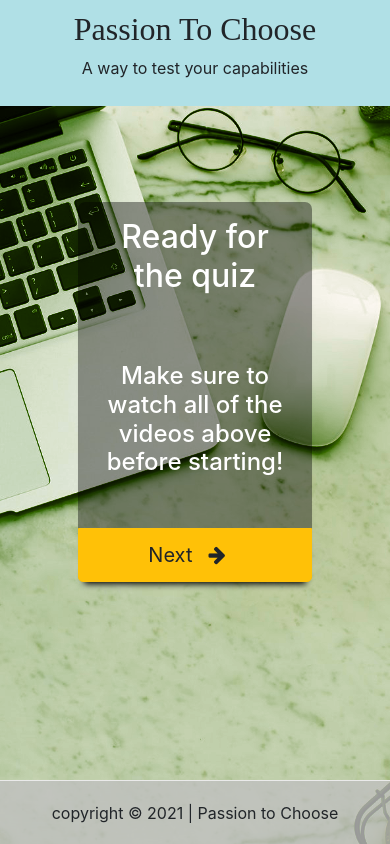
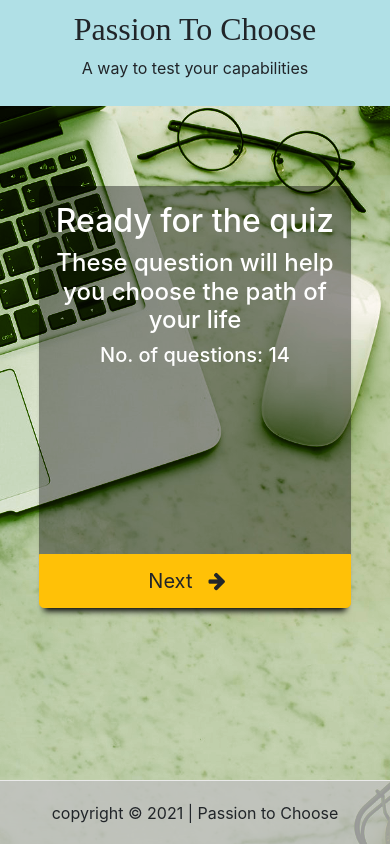
Before and after one commit to harshmittal1750/passion_to_choose_web, a Next.js app: page / in a window 390 px wide. Built offline with nearby package versions, Linux system fonts and the light colour scheme.

Commit message:
update box file

```diff
--- a/Components/Box.js
+++ b/Components/Box.js
@@ -3,25 +3,28 @@ import boxStyles from "../styles/Box.module.css";
 import { Container, ButtonToggle } from "reactstrap";
 import "font-awesome/css/font-awesome.css";
 
+const nextBtn = () => {
+  alert("Next button clicked");
+};
+
 const Box = () => {
   return (
     <Container className={boxStyles.centreBox}>
-      <h2 className={boxStyles.headTwo}>Ready for the quiz</h2>
-      <h4 className={boxStyles.headTwo}>
-        Make sure to watch all of the videos above before starting!
-      </h4>
+      <div className={boxStyles.centerHeading}>
+        <h2>Ready for the quiz</h2>
+        <h4>These question will help you choose the path of your life</h4>
+        <h5>No. of questions: 14</h5>
+      </div>
       <ButtonToggle
         size="lg"
         block
         color="warning"
-        className="p-0"
-        style={{ borderTopLeftRadius: "0", borderTopRightRadius: "0" }}
+        className={boxStyles.button}
+        onClick={() => nextBtn()}
       >
         Next
-        <span>
-          <i className="fa fa-arrow-right p-3"></i>
-        </span>
-      </ButtonToggle>{" "}
+        <i className="fa fa-arrow-right p-3"></i>
+      </ButtonToggle>
     </Container>
   );
 };
--- a/styles/Box.module.css
+++ b/styles/Box.module.css
@@ -1,33 +1,33 @@
 .centreBox {
   height: 35vh;
   margin-top: 10rem;
+  color: #ffffff;
   background-color: rgba(0, 0, 0, 0.4);
-  color: #ffffff;
+  padding: 0;
   display: flex;
-  padding: 0;
   flex-direction: column;
   justify-content: space-between;
-  align-items: center;
+  align-items: unset;
   border-radius: 7px;
-  box-shadow: 0 8px 6px -6px black;
-  width: 60%;
+  box-shadow: 0 8px 6px -5px black;
+  width: 50%;
 }
-.headTwo {
+
+.centerHeading {
   text-align: center;
-  padding: 1rem;
+  padding-top: 1rem;
 }
+
 .button {
-  color: #ffffff;
-  display: flex;
   padding: 0;
-  justify-content: center;
-  align-items: center;
+  border-top-left-radius: 0;
+  border-top-right-radius: 0;
+}
 
-  width: 60%;
-}
 @media (max-width: 768px) {
   .centreBox {
-    height: 45vh;
-    margin-top: 6rem;
+    height: 50vh;
+    width: 80%;
+    margin-top: 5rem;
   }
 }
```
